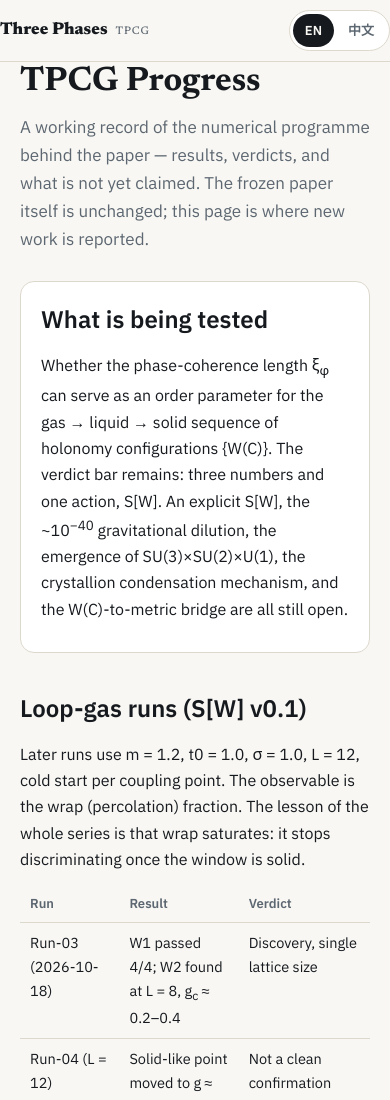
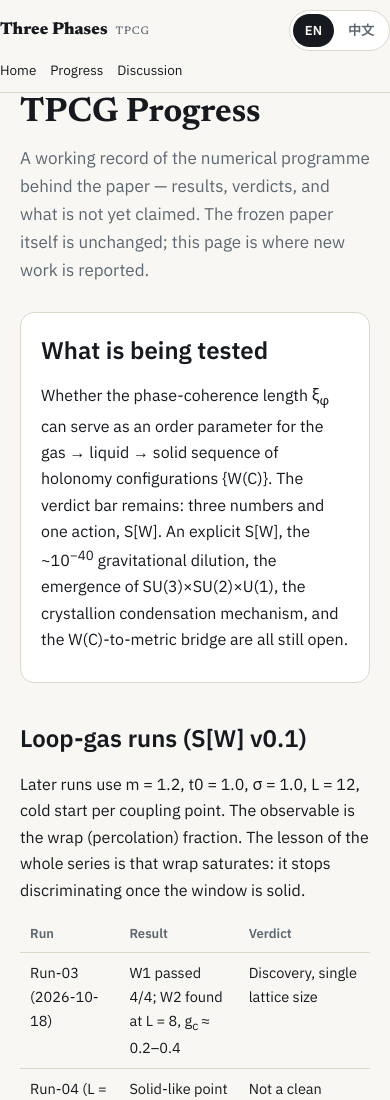
Before and after one commit to wyan66-art/tpcg, a plain HTML site: page progress.html in a window 390 px wide. Shown: the top 1100 px of the page. Drawn offline with Linux system fonts and the light colour scheme.

Commit message:
Show nav on mobile: wrap topbar, nav on second row

```diff
--- a/progress.html
+++ b/progress.html
@@ -20,13 +20,13 @@ a{color:var(--teal)}
 .wrap{max-width:960px;margin:0 auto;padding:0 20px}
 .serif{font-family:"Newsreader","Noto Serif SC",serif}
 .topbar{position:sticky;top:0;z-index:50;background:var(--bg);border-bottom:1px solid var(--line)}
-.topbar-in{display:flex;align-items:center;justify-content:space-between;gap:12px;padding:10px 0}
+.topbar-in{display:flex;flex-wrap:wrap;align-items:center;justify-content:space-between;gap:8px 12px;padding:10px 0}
 .brand{font-family:"Newsreader","Noto Serif SC",serif;font-weight:800;font-size:17px;white-space:nowrap}
 .brand small{font-weight:500;color:var(--muted);font-size:11px;margin-left:8px;letter-spacing:.08em;text-transform:uppercase}
-.nav{display:none;gap:18px;font-size:13.5px}
+.nav{display:flex;flex-wrap:wrap;gap:14px;font-size:13.5px;order:3;width:100%}
 .nav a{color:var(--ink);text-decoration:none}
 .nav a:hover{color:var(--teal)}
-@media(min-width:820px){.nav{display:flex}}
+@media(min-width:820px){.nav{gap:18px;order:0;width:auto}}
 .lang-switch{display:flex;background:var(--bg2);border:1px solid var(--line);border-radius:999px;padding:3px;gap:2px;flex-shrink:0}
 .lang-switch button{border:0;background:transparent;color:var(--muted);font:inherit;font-size:13px;font-weight:600;padding:6px 12px;border-radius:999px;cursor:pointer}
 .lang-switch button[aria-pressed="true"]{background:var(--ink);color:var(--bg)}
```
